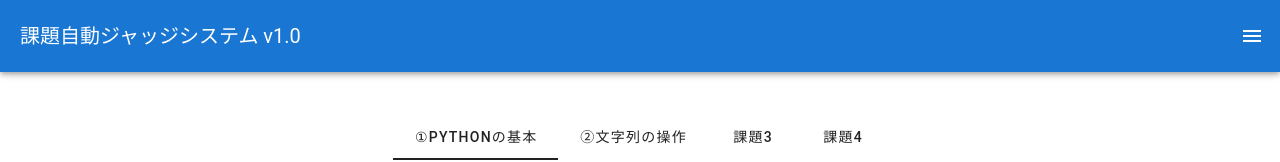
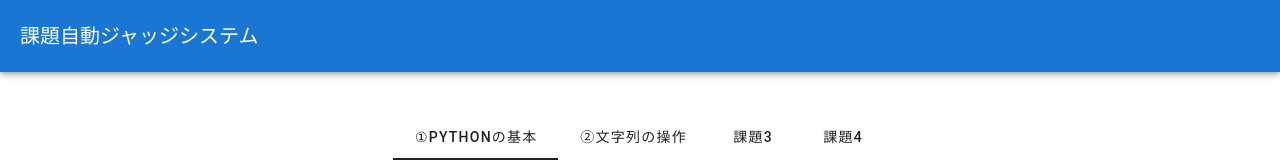
Before and after one commit to mino-8136/JohoJupyterChecker, a Vue app: page / in a window 1280 px wide. Shown: the top 162 px of the page. Built offline with nearby package versions, Linux system fonts and the light colour scheme; no server answers.

Commit message:
ヘッダ表示の変更

```diff
--- a/src/App.vue
+++ b/src/App.vue
@@ -8,10 +8,10 @@ import AssignmentView from './views/AssignmentView.vue'
   <v-app>
     <v-container>
       <v-app-bar app color="primary" class="py-1">
-        <v-toolbar-title>課題自動ジャッジシステム v1.0</v-toolbar-title>
-        <v-btn icon>
+        <v-toolbar-title>課題自動ジャッジシステム</v-toolbar-title>
+        <!-- <v-btn icon>
           <v-icon>mdi-menu</v-icon>
-        </v-btn>
+        </v-btn> -->
       </v-app-bar>
       <v-main>
         <AssignmentSelector />
```
